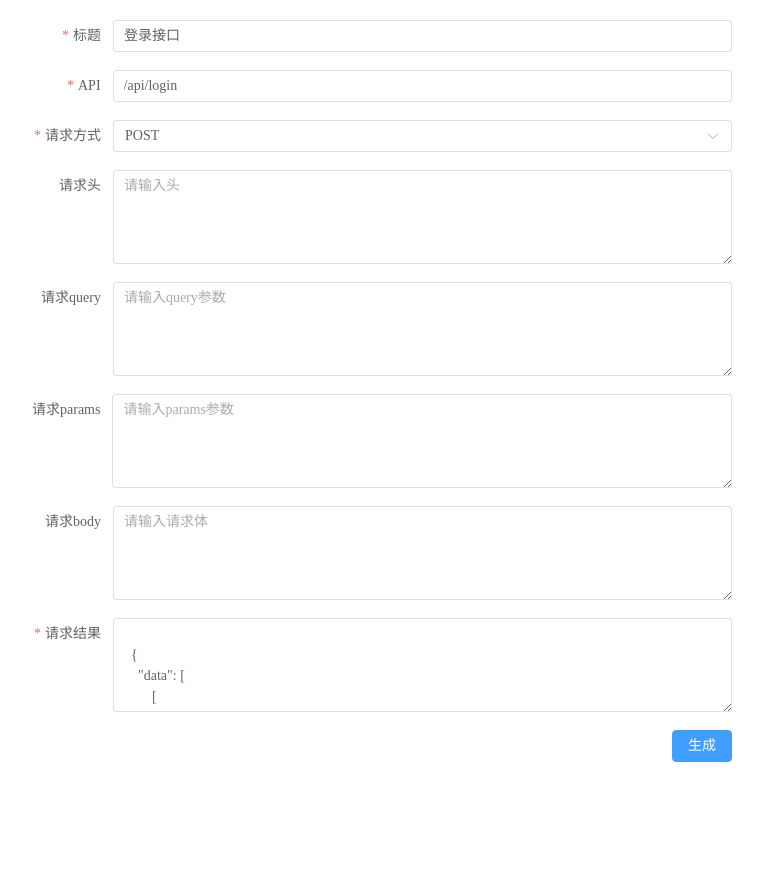
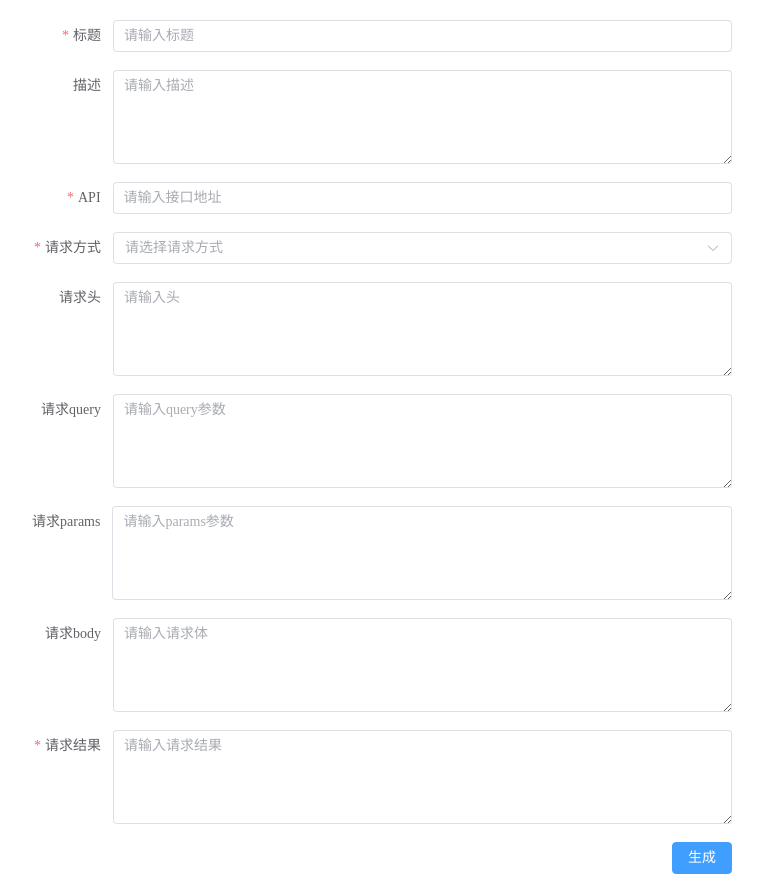
Before and after one commit to windyeasy/generate-api-issue-doc, a Vue app: page /#/home in a window 1280 px wide. Shown: the whole page, without its empty margins (258-1021 px from the left). Before the commit the page ends 800 px from the top, so only its background shows below. Built offline with nearby package versions, Linux system fonts and the light colour scheme.

Commit message:
feat: 通过base64得到文档内容

```diff
--- a/src/router/index.ts
+++ b/src/router/index.ts
@@ -11,7 +11,7 @@ export default createRouter({
       component: () => import('@/views/home/index.vue'),
     },
     {
-      path: '/preview',
+      path: '/preview/:data',
       component: () => import('@/views/preview/index.vue'),
     },
   ],
--- a/src/store/index.ts
+++ b/src/store/index.ts
@@ -1,9 +1,6 @@
 import { createPinia } from 'pinia'
 import type { App } from 'vue'
-import useMainStore from './main'
 
 export default function registerPinia(app: App<Element>) {
   app.use(createPinia())
-  const mainStore = useMainStore()
-  mainStore.loadLocalFormAction()
 }
--- a/src/store/main.ts
+++ b/src/store/main.ts
@@ -1,5 +1,4 @@
 import { defineStore } from 'pinia'
-import { localCache } from '../utils/cache'
 import { checkJsonValueGenTem } from '@/utils/doc-tem'
 
 interface IMainState {
@@ -18,31 +17,23 @@ const useMainStore = defineStore('Main', {
       body: '',
       result: '',
       header: '',
+      description: '',
     },
     doc: '',
   }),
   actions: {
     changeFormAction(info: APIDocFormData) {
       this.form = info
-      localCache.setCache('form', info)
       this.formToDocAction()
-    },
-    loadLocalFormAction() {
-      const form = localCache.getCache('form')
-      if (form) {
-        this.form = form
-        this.formToDocAction()
-      }
     },
     formToDocAction() {
       const headTem = checkJsonValueGenTem('请求头', this.form.header)
       const queryTem = checkJsonValueGenTem('请求参数Query', this.form.query)
       const paramsTem = checkJsonValueGenTem('请求参数Params', this.form.params)
       const bodyTem = checkJsonValueGenTem('请求参数Body', this.form.body)
-
       const resultTem = checkJsonValueGenTem('请求结果', this.form.result)
-
-      this.doc = `### ${this.form.title}\n\n`
+      const description = this.form.description ? `${this.form.description}\n\n` : ''
+      this.doc = `### ${this.form.title}\n\n${description}`
       + `#### 接口地址：\`${this.form.api}\`\n\n`
       + `#### 请求方式：\`${this.form.method}\`\n\n${headTem}${queryTem}${paramsTem}${bodyTem}${resultTem}`
     },
--- /dev/null
+++ b/src/utils/base64.ts
@@ -0,0 +1,24 @@
+export function encode64(text: string) {
+  return btoa(String.fromCharCode(...new TextEncoder().encode(text)))
+}
+
+export function decode64(text: string) {
+  return new TextDecoder().decode(Uint8Array.from(atob(text), c => c.charCodeAt(0)))
+}
+
+/**
+ *  JSON对象转base64
+ * @param content 传入内容
+ */
+export function objectToBase64(content: any) {
+  const value = JSON.stringify(content)
+  return encode64(value)
+}
+/**
+ * base64 转 JSON对象
+ * @param base64 传入内容
+ */
+export function base64ToObject<T = any>(base64: string): T {
+  const content = decode64(base64)
+  return JSON.parse(content)
+}
--- a/src/views/home/cpns/home-form.vue
+++ b/src/views/home/cpns/home-form.vue
@@ -1,56 +1,17 @@
 <script lang="ts" setup>
 import type { FormInstance, FormRules } from 'element-plus'
-import useMainStore from '@/store/main'
+import { objectToBase64 } from '@/utils/base64'
 
 const form = reactive<APIDocFormData>({
-  title: '登录接口',
-  api: '/api/login',
-  method: 'POST',
+  title: '',
+  api: '',
+  method: '',
   query: '',
   params: '',
   body: '',
-  result: `
-  {
-    "data": [
-        [
-            "v4.music.126.net"
-        ],
-        [
-            "m10.music.126.net"
-        ],
-        [
-            "v5.music.126.net"
-        ],
-        [
-            "m701.music.126.net",
-            "m801.music.126.net"
-        ],
-        [
-            "m11.music.126.net"
-        ],
-        [
-            "sv1.music.126.net",
-            "sv2.music.126.net"
-        ],
-        [
-            "m8.music.126.net",
-            "m7.music.126.net"
-        ],
-        [
-            "m1.music.126.net",
-            "m2.music.126.net"
-        ],
-        [
-            "v3.music.126.net"
-        ],
-        [
-            "m3.music.126.net"
-        ]
-    ],
-    "code": 200
-}
-  `,
+  result: '',
   header: '',
+  description: '',
 })
 const formRef = ref<FormInstance>()
 const rules = reactive<FormRules>({
@@ -98,8 +59,8 @@ const router = useRouter()
 function toPreview() {
   formRef.value?.validate(async (valid) => {
     if (valid) {
-      useMainStore().changeFormAction(form)
-      router.push('/preview')
+      const base64 = objectToBase64(form)
+      router.push(`/preview/${base64}`)
     }
   })
 }
@@ -110,6 +71,9 @@ function toPreview() {
     <el-form ref="formRef" :model="form" label-width="auto" class="w-full" :rules="rules">
       <el-form-item label="标题" prop="title">
         <el-input v-model="form.title" placeholder="请输入标题" />
+      </el-form-item>
+      <el-form-item label="描述">
+        <el-input v-model="form.description" type="textarea" :rows="4" placeholder="请输入描述" />
       </el-form-item>
       <el-form-item label="API" prop="api">
         <el-input v-model="form.api" placeholder="请输入接口地址" />
--- a/src/views/preview/index.vue
+++ b/src/views/preview/index.vue
@@ -1,8 +1,17 @@
 <script lang="ts" setup>
 import { MdPreview } from 'md-editor-v3'
 import useMainStore from '@/store/main'
+import { base64ToObject } from '@/utils/base64'
 
-const { doc } = useMainStore()
+const mainStore = useMainStore()
+const route = useRoute()
+const { changeFormAction } = mainStore
+onMounted(() => {
+  changeFormAction(base64ToObject<APIDocFormData>(route.params.data as string))
+})
+const doc = computed(() => {
+  return mainStore.doc
+})
 const activeName = ref('document')
 </script>
 
@@ -19,10 +28,16 @@ const activeName = ref('document')
             :code-foldable="false"
           />
         </el-tab-pane>
-        <el-tab-pane label="code" name="code">
+        <el-tab-pane label="代码" name="code">
           <show-code :code="doc" />
         </el-tab-pane>
       </el-tabs>
     </div>
   </div>
 </template>
+
+<style lang="scss" scoped>
+.content-wrapper {
+  min-height: 100vh;
+}
+</style>
--- a/typings/types.d.ts
+++ b/typings/types.d.ts
@@ -7,4 +7,5 @@ interface APIDocFormData {
   body?: string // 请求体内容
   header?: string
   result?: string
+  description?: string
 }
```
